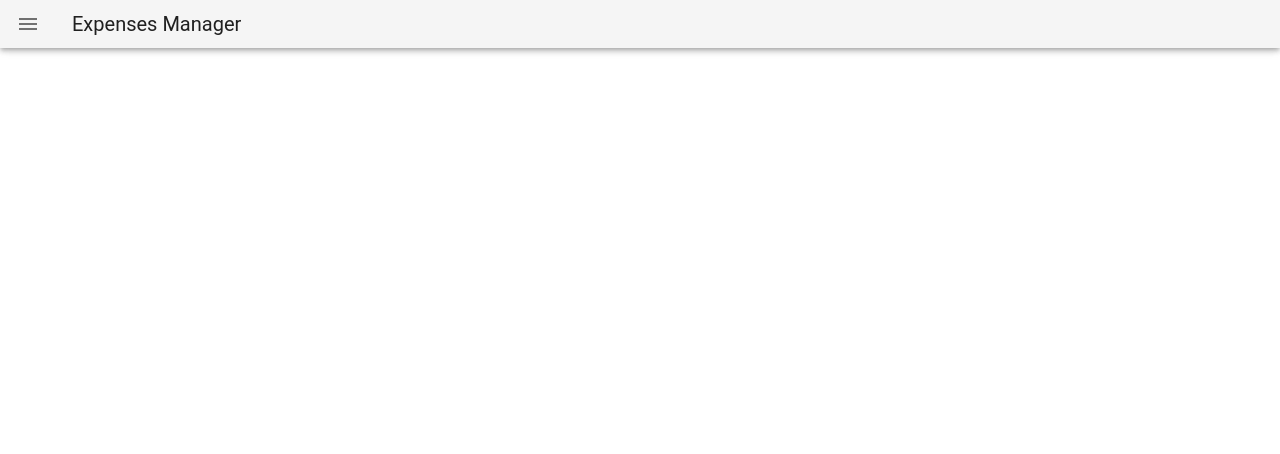
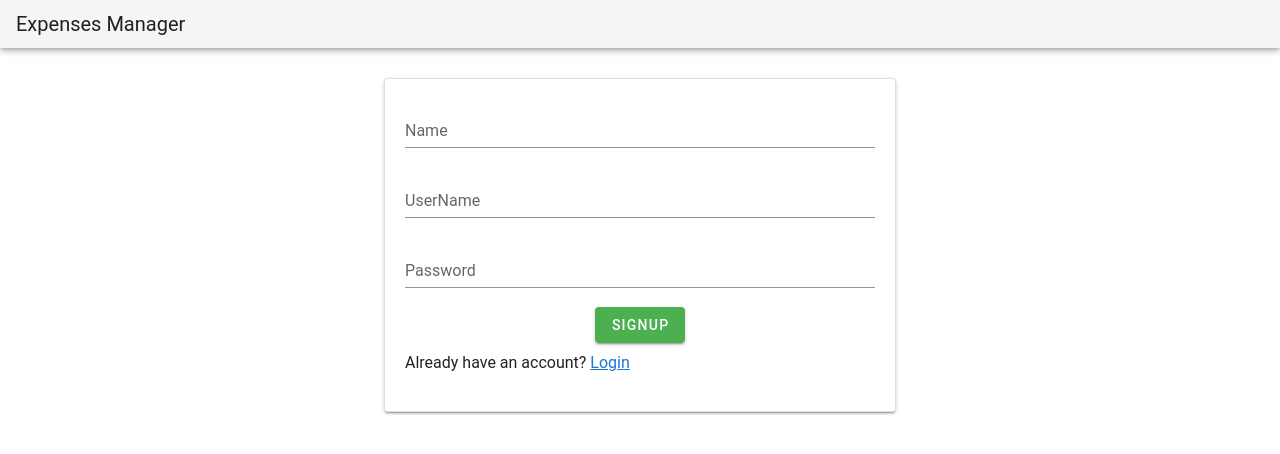
Before and after one commit to Kushalch99/expense-manager, a Vue app in the folder client/: page /signup in a window 1280 px wide. Shown: the top 454 px of the page. Built offline with nearby package versions, Linux system fonts and the light colour scheme.

Commit message:
signup and login page

```diff
--- a/client/src/App.vue
+++ b/client/src/App.vue
@@ -1,7 +1,7 @@
 <template>
   <v-app class="app">
-    <navbar name="kushal"/>
     <v-content class="fill-height" fluid>
+      <navbar name="kushal"/>
       <router-view />
     </v-content>
   </v-app>
--- /dev/null
+++ b/client/src/components/AuthForm.vue
@@ -0,0 +1,67 @@
+<template>
+  <v-form
+    ref="form"
+    v-model="valid"
+    lazy-validation
+  >
+    <v-text-field
+      v-if="!isLogin"
+      v-model="name"
+      :rules="[v => !!v || 'Name should not be empty']"
+      label="Name"
+      required
+    ></v-text-field>
+
+    <v-text-field
+      v-model="userName"
+      :rules="[v => !!v || 'Username should not be empty']"
+      label="UserName"
+      required
+    ></v-text-field>
+
+    <v-text-field
+      v-model="password"
+      label="Password"
+      type="password"
+      :rules="[v => !!v || 'Password should not be empty']"
+      required
+    ></v-text-field>
+    <v-row>
+        <v-btn
+        :disabled="!valid"
+        style="margin: 10px auto;"
+        color="success"
+        @click="submit"
+      >
+        {{ isLogin? 'Login' : 'Signup' }}
+      </v-btn>
+    </v-row>
+  </v-form>
+</template>
+
+<script>
+export default {
+  name: 'AuthForm',
+  props:{
+    isLogin: {
+      type: Boolean,
+      default: true
+    }
+  },
+  data () {
+    return {
+      valid: false,
+      name: '',
+      userName: '',
+      password: ''
+    }
+  },
+  methods: {
+    submit(){
+      let isValid =  this.$refs.form.validate()
+      if(!isValid)
+        alert('not valid')
+    }
+  }
+}
+</script>
--- a/client/src/components/Navbar.vue
+++ b/client/src/components/Navbar.vue
@@ -1,7 +1,7 @@
 <template>
   <nav>
     <v-app-bar app dense>
-      <v-app-bar-nav-icon @click="drawer = true"></v-app-bar-nav-icon>
+      <v-app-bar-nav-icon v-if="isLoggedIn" @click="drawer = true"></v-app-bar-nav-icon>
       <v-toolbar-title>Expenses Manager</v-toolbar-title>
     </v-app-bar>
     <v-navigation-drawer v-model="drawer" app temporary hide-overlay>
@@ -11,7 +11,7 @@
 
       <v-divider></v-divider>
       <v-list>
-        <menu-item title="Dashboard" icon="mdi-folder" to="/"/>
+        <menu-item title="Dashboard" icon="mdi-folder" to="/dashboard"/>
         <menu-item title="Expenses" icon="mdi-account-multiple" to="/expense"/>
         <menu-item title="Report" icon="mdi-star" to="/report"/>
       </v-list>
@@ -35,6 +35,11 @@ export default {
     return {
       drawer: false
     }
+  },
+  computed: {
+    isLoggedIn(){
+      return localStorage.getItem('token') !== null
+    }
   }
 }
 </script>
--- a/client/src/router/index.js
+++ b/client/src/router/index.js
@@ -1,25 +1,42 @@
 import Vue from 'vue'
 import VueRouter from 'vue-router'
-import Dashboard from '../views/Dashboard.vue'
-import Expense from '../views/Expenses.vue'
-import Report from '../views/Report.vue'
+
 Vue.use(VueRouter)
 
 const routes = [
   {
     path: '/',
+    redirect: localStorage.getItem('token') === null ? '/login' : '/dashboard'
+  },
+  {
+    path: '/signup',
+    name: 'Signup',
+    component: () => import('@/views/Signup.vue'),
+    meta: { requiresLoggedOut: true }
+  },
+  {
+    path: '/login',
+    name: 'Login',
+    component: () => import('@/views/Login.vue'),
+    meta: { requiresLoggedOut: true }
+  },
+  {
+    path: '/dashboard',
     name: 'Dashboard',
-    component: Dashboard
+    component: () => import('@/views/Dashboard.vue'),
+    meta: { requiresLoggedIn: true }
   },
   {
     path: '/expense',
     name: 'Expenses',
-    component: Expense
+    component: () => import('@/views/Expenses.vue'),
+    meta: { requiresLoggedIn: true }
   },
   {
     path: '/report',
     name: 'Report',
-    component: Report
+    component: () => import('@/views/Report.vue'),
+    meta: { requiresLoggedIn: true }
   }
 ]
 
@@ -29,4 +46,25 @@ const router = new VueRouter({
   routes
 })
 
+router.beforeEach((to, from, next) => {
+  var requiresLoggedIn = to.matched.some(m => m.meta.requiresLoggedIn)
+  var requiresLoggedOut = to.matched.some(m => m.meta.requiresLoggedOut)
+  if (requiresLoggedIn) {
+    if (localStorage.getItem('token') === null) {
+      console.log('User is not logged in - redirect to home page')
+      next({ path: '/login' })
+    } else {
+      next()
+    }
+  } else if (requiresLoggedOut) {
+    if (localStorage.getItem('token') !== null) {
+      next({ path: '/dashboard' })
+    } else {
+      next()
+    }
+  } else {
+    next()
+  }
+})
+
 export default router
--- /dev/null
+++ b/client/src/views/Login.vue
@@ -0,0 +1,18 @@
+<template>
+  <v-card
+    elevation="2"
+    outlined
+    style="width: 40%; margin:30px auto; padding: 20px 20px;">
+    <auth-form :isLogin="true"/>
+    <p>New User? <router-link to="/signup">Signup</router-link></p>
+  </v-card>
+</template>
+<script>
+import AuthForm from '@/components/AuthForm.vue'
+export default {
+  name: 'Login',
+  components: {
+    AuthForm
+  }
+}
+</script>
--- /dev/null
+++ b/client/src/views/Signup.vue
@@ -0,0 +1,18 @@
+<template>
+  <v-card
+    elevation="2"
+    outlined
+    style="width: 40%; margin:30px auto; padding: 20px 20px;">
+    <auth-form :isLogin="false"/>
+    <p style="margin-top: 10px">Already have an account? <router-link to="/login">Login</router-link></p>
+  </v-card>
+</template>
+<script>
+import AuthForm from '@/components/AuthForm.vue'
+export default {
+  name: 'Signup',
+  components: {
+    AuthForm
+  }
+}
+</script>
```
